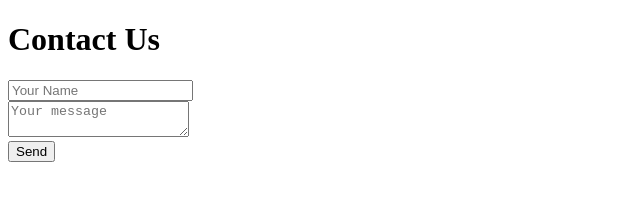
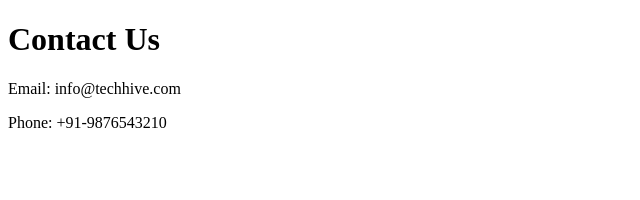
Before and after one commit to vishnuvardhan369/techHive, a website: page views/contact.html in a window 1280 px wide. Shown: the whole page, without its empty margins (0-640 px from the left). Drawn offline with Linux system fonts and the light colour scheme.

Commit message:
updated contact page

```diff
--- a/views/contact.html
+++ b/views/contact.html
@@ -5,10 +5,7 @@
 </head>
 <body>
   <h1>Contact Us</h1>
-  <form action="/submit" method="POST">
-    <input name="name" placeholder="Your Name" required /><br />
-    <textarea name="message" placeholder="Your message" required></textarea><br />
-    <button type="submit">Send</button>
-  </form>
+  <p>Email: info@techhive.com</p>
+  <p>Phone: +91-9876543210</p>
 </body>
 </html>
```
